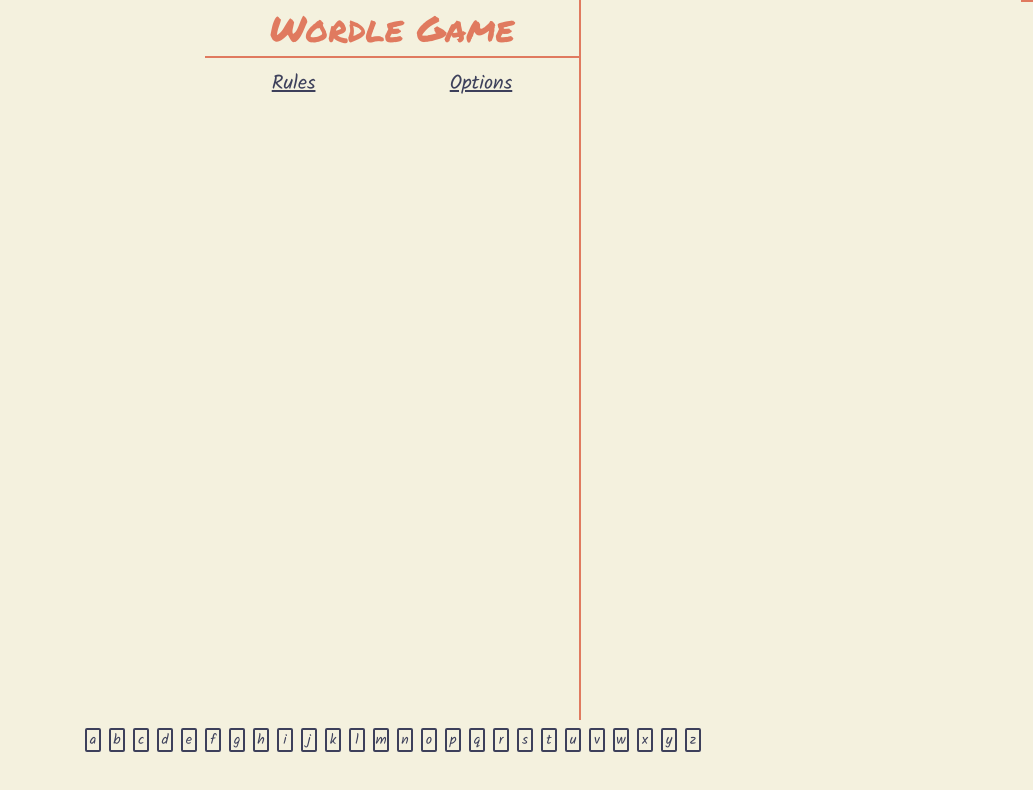
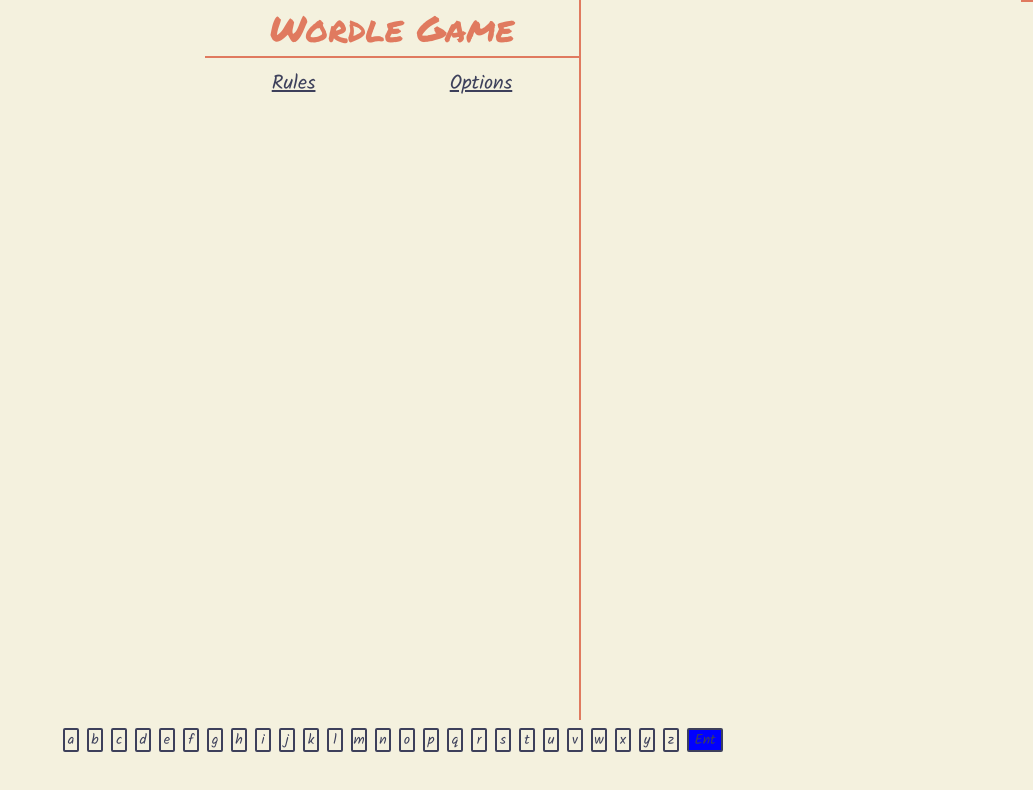
Before and after one commit to ghislaingirardeau/wordle-game, a Vue app: page / in a window 1280 px wide. Shown: the top 790 px of the page, without its empty margins (247-1280 px from the left). Built offline with nearby package versions, Linux system fonts and the light colour scheme.

Commit message:
perf: letterHelper-style letters dynamic & event on click Ent virtual keyboard

```diff
--- a/src/components/lettersHelper.vue
+++ b/src/components/lettersHelper.vue
@@ -5,7 +5,8 @@
       :key="letter"
       :data-letter="letter"
       class="flex justify-center text-sm w-4 m-1 border-solid border-2 border-marine rounded-sm text-marine"
-      :class="incorrect(letter)"
+      :class="dynamicStyles(letter)"
+      @click="triggerKeyPress"
     >
       {{ letter }}
     </span>
@@ -13,7 +14,7 @@
 </template>
 
 <script setup lang="ts">
-import { computed, ref } from "vue";
+import { computed, onMounted, ref } from "vue";
 
 const props = defineProps({
   guessSubmited: Array,
@@ -47,12 +48,41 @@ const allLetters = ref([
   "x",
   "y",
   "z",
+  "Ent",
 ]);
 
-function incorrect(letter: string) {
-  return incorrectLetters.value.includes(letter.toUpperCase())
-    ? { "bg-amber": true, transition: true }
-    : { "bg-amber": false, transition: false };
+function dynamicStyles(letter: string) {
+  let classesToAdd = {
+    "bg-amber": false,
+    transition: false,
+    "bg-[blue]": false,
+    "px-4": false,
+  };
+  // pour les lettres incorrects
+  if (incorrectLetters.value.includes(letter.toUpperCase())) {
+    classesToAdd["bg-amber"] = true;
+    classesToAdd.transition = true;
+  }
+  // pour la touche "enter" du clavier virtuelle
+  if (letter === "Ent") {
+    classesToAdd["bg-[blue]"] = true;
+    classesToAdd["px-4"] = true;
+  }
+  return classesToAdd;
+}
+
+function triggerKeyPress(e: Event) {
+  // verifie que c'est la touch enter
+  if (e.target.textContent === "Ent") {
+    console.dir(document.querySelector("input"));
+    // créer l'event keydown, qui est déjà sur l'input dans GuessInput
+    const event = new Event("keydown");
+    // ajoute la propriété key à event, sinon elle n'existe pas, car c'est un click
+    event.key = "Enter";
+    // récupére l'input "guess", éxécute l'event "keydown" qui est mis grace à @keydown.enter
+    // comme la propriété key:"Enter" est présente dans l'event, @keydown.enter ne pose pas de probleme
+    document.querySelector("input")?.dispatchEvent(event);
+  }
 }
 
 const incorrectLetters = computed(() => {
@@ -71,23 +101,6 @@ const incorrectLetters = computed(() => {
   });
   return arrayOfIncorrectLetter;
 });
-
-// function incorrectLetters() {
-//   const incorrectLettersElements = document.querySelectorAll(
-//     'li[data-letter-feedback="incorrect"]'
-//   ) as NodeListOf<HTMLElement>;
-
-//   let arrayOfResult: string[] = [];
-
-//   incorrectLettersElements.forEach((element: HTMLElement) => {
-//     let dataLetter = element.dataset.letter as string;
-//     if (!arrayOfResult.includes(dataLetter)) {
-//       arrayOfResult.push(dataLetter);
-//     }
-//   });
-//   console.log(arrayOfResult);
-//   return arrayOfResult;
-// }
 </script>
 
 <style scoped></style>
```
